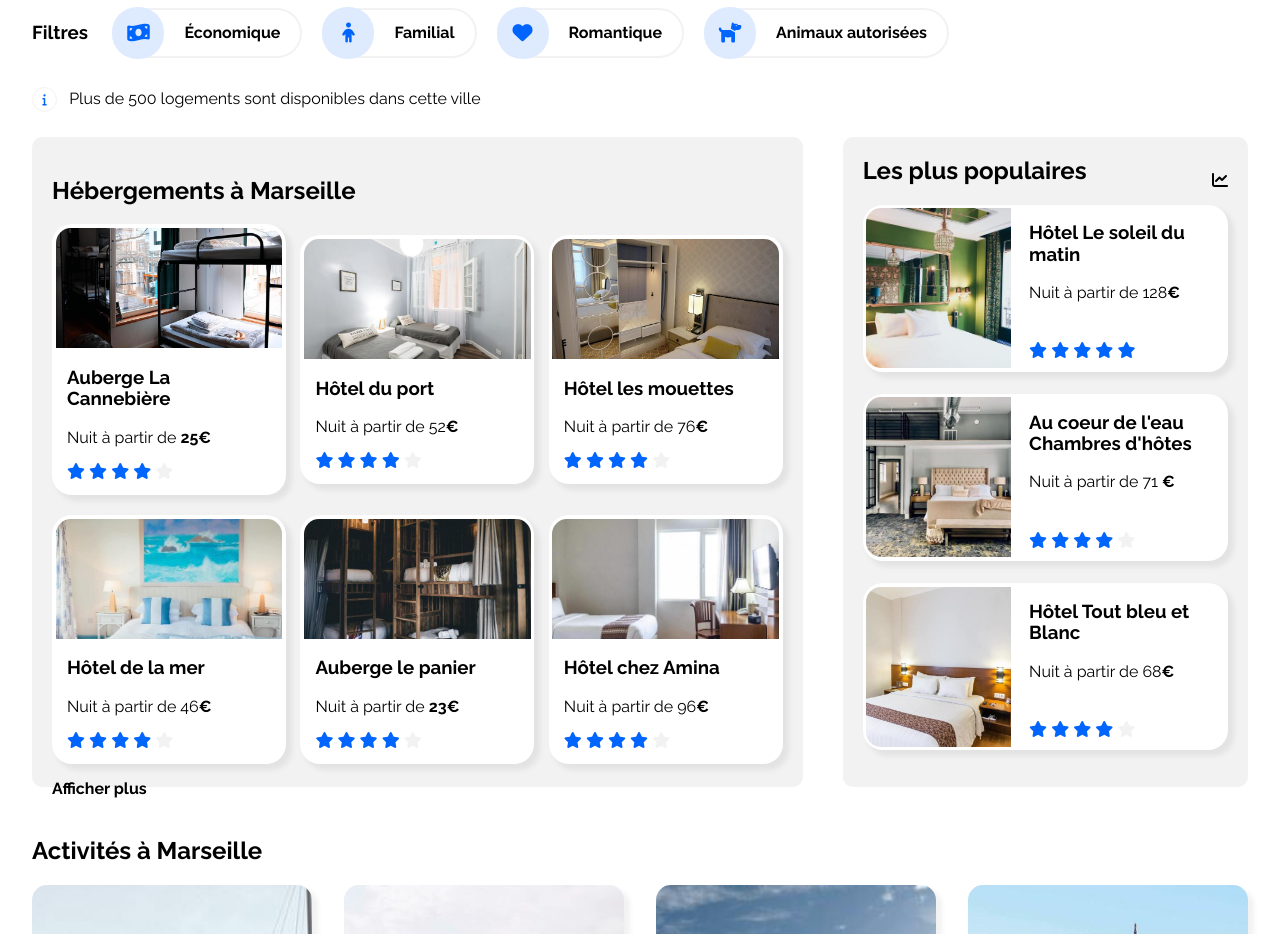
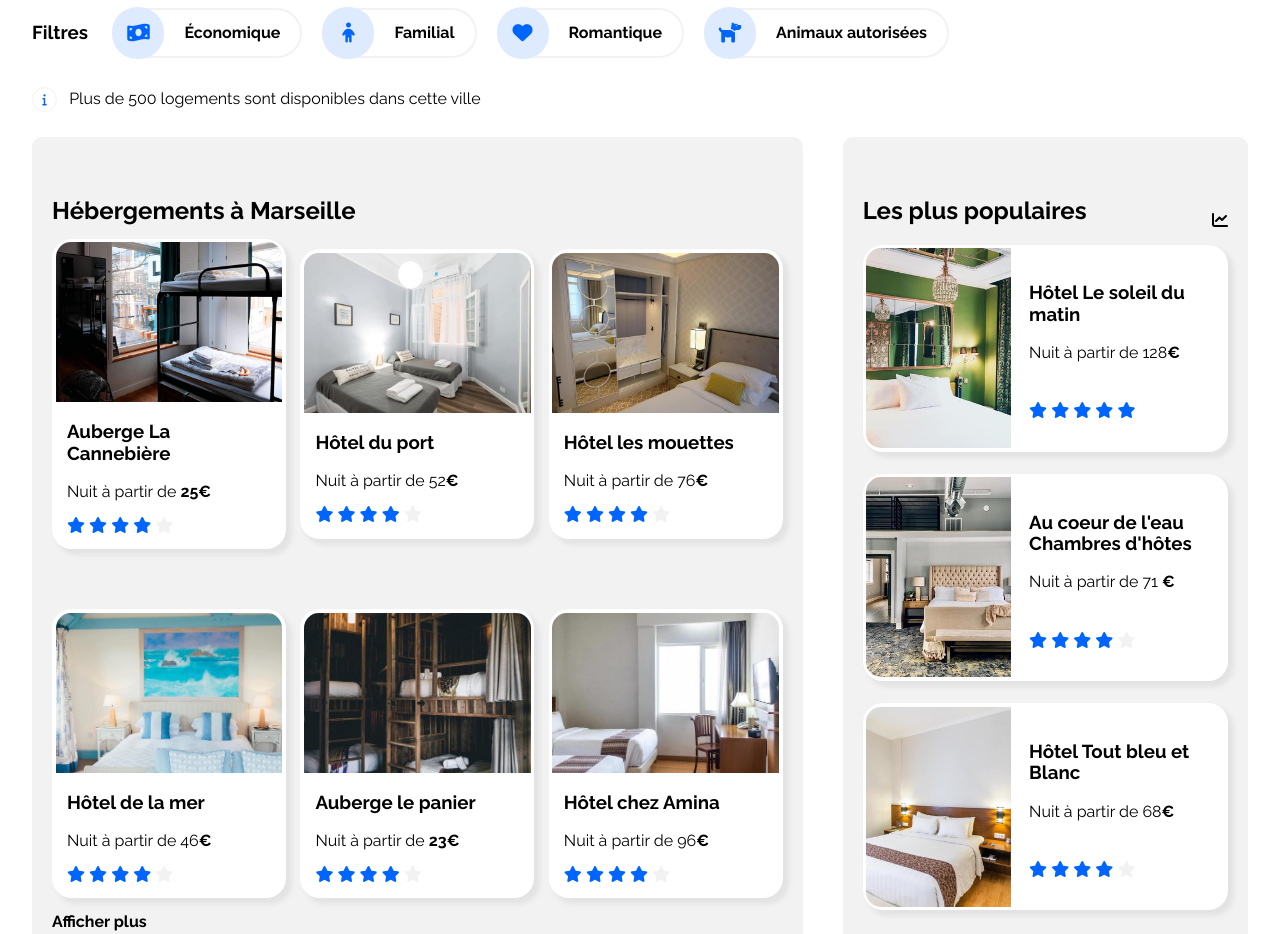
Before and after one commit to eric-colday/Booki, a plain HTML site: page index.html in a window 1280 px wide. Shown: the part 300-1234 px from the top of the page. Drawn offline with Linux system fonts and the light colour scheme.

Commit message:
mise a jour des dimensions des cards hebergements et plus populaires

```diff
--- a/css/style.css
+++ b/css/style.css
@@ -299,10 +299,14 @@ html body
 .tailleHebergements
 {
    flex: 2;
-   height: 650px;
+   height: 850px;
    margin-right: 20px;
    border-radius: 10px;
 
+}
+
+.margeHeb{
+    margin-bottom: -26px;
 }
 
 .cardHebergements
@@ -348,7 +352,7 @@ html body
 .imgHebergements1
 {
     width: 100%;
-    height: 120px;
+    height: 160px;
     border-radius: 15px 15px 0 0;
     object-fit: cover;
 }
@@ -356,7 +360,7 @@ html body
 .imgHebergements2
 {
     width: 100%;
-    height: 120px;
+    height: 160px;
     border-radius: 15px 15px 0 0;
     object-fit: cover;
 }
@@ -364,7 +368,7 @@ html body
 .imgHebergements3
 {
     width: 100%;
-    height: 120px;
+    height: 160px;
     border-radius: 15px 15px 0 0;
     object-fit: cover;
 }
@@ -372,7 +376,7 @@ html body
 .imgHebergements4
 {
     width: 100%;
-    height: 120px;
+    height: 160px;
     border-radius: 15px 15px 0 0;
     object-fit: cover;
 }
@@ -380,7 +384,7 @@ html body
 .imgHebergements5
 {
     width: 100%;
-    height: 120px;
+    height: 160px;
     border-radius: 15px 15px 0 0;
     object-fit: cover;
 }
@@ -388,9 +392,13 @@ html body
 .imgHebergements6
 {
     width: 100%;
-    height: 120px;
+    height: 160px;
     border-radius: 15px 15px 0 0;
     object-fit: cover;
+}
+
+.margeAff{
+    margin-top: -26px;
 }
 
 .margeBottom{
@@ -402,9 +410,13 @@ html body
 .taillePopulaires
 {
     flex: 1;
-    height: 650px;
+    height: 850px;
     margin-left: 20px;
     border-radius: 10px;
+}
+
+.margePop{
+    margin-top: 40px;
 }
 
 .cardPopulaires
@@ -452,7 +464,7 @@ html body
 .imgPopulaires1
 {
     width: 40%;
-    height: 160px;
+    height: 200px;
     border-radius: 15px 0 0 15px;
     object-fit: cover;
 }
@@ -460,7 +472,7 @@ html body
 .imgPopulaires2
 {
     width: 40%;
-    height: 160px;
+    height: 200px;
     border-radius: 15px 0 0 15px;
     object-fit: cover;
 }
@@ -468,7 +480,7 @@ html body
 .imgPopulaires3
 {
     width: 40%;
-    height: 160px;
+    height: 200px;
     border-radius: 15px 0 0 15px;
     object-fit: cover;
 }
--- a/index.html
+++ b/index.html
@@ -108,7 +108,7 @@
         <section id="hebergements" class="flexAround hauteurBlocs">
             <!-- Hébergements à Marseille  -->
             <div class="flexColumnAround tailleHebergements fondGris cardHebergements">
-            <h2>Hébergements à Marseille</h2>
+            <h2 class="margeHeb">Hébergements à Marseille</h2>
 
             <!-- Bloc 1  -->
             <div class="card1 flexBetween">
@@ -242,13 +242,13 @@
                     </div>
                 </div>
             </div>
-            <p class="textGras">Afficher plus</p>
+            <p class="textGras margeAff">Afficher plus</p>
             </div>
 
             <!-- Les plus populaires  -->
             <div class="taillePopulaires cardPopulaires fondGris">
-               <div class="flexBetween">
-                   <h2 class="tabletteSizeTitrePop texteGras">Les plus populaires</h2>
+               <div class="flexBetween margePop">
+                   <h2 class="tabletteSizeTitrePop texteGras ">Les plus populaires</h2>
                    <div><i class="fas fa-chart-line"></i></div>
                </div>
                <div class="flexColumnAround">
```
